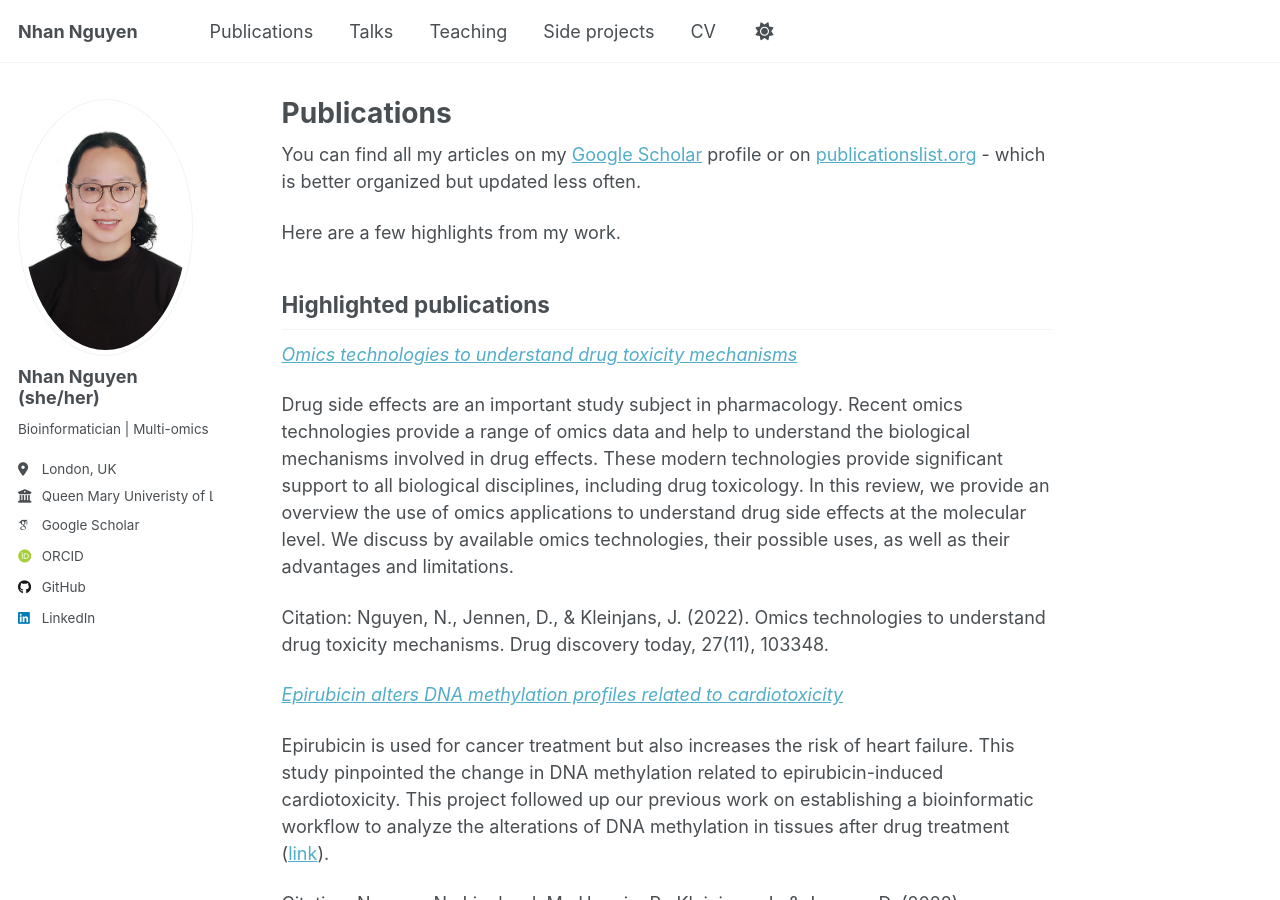
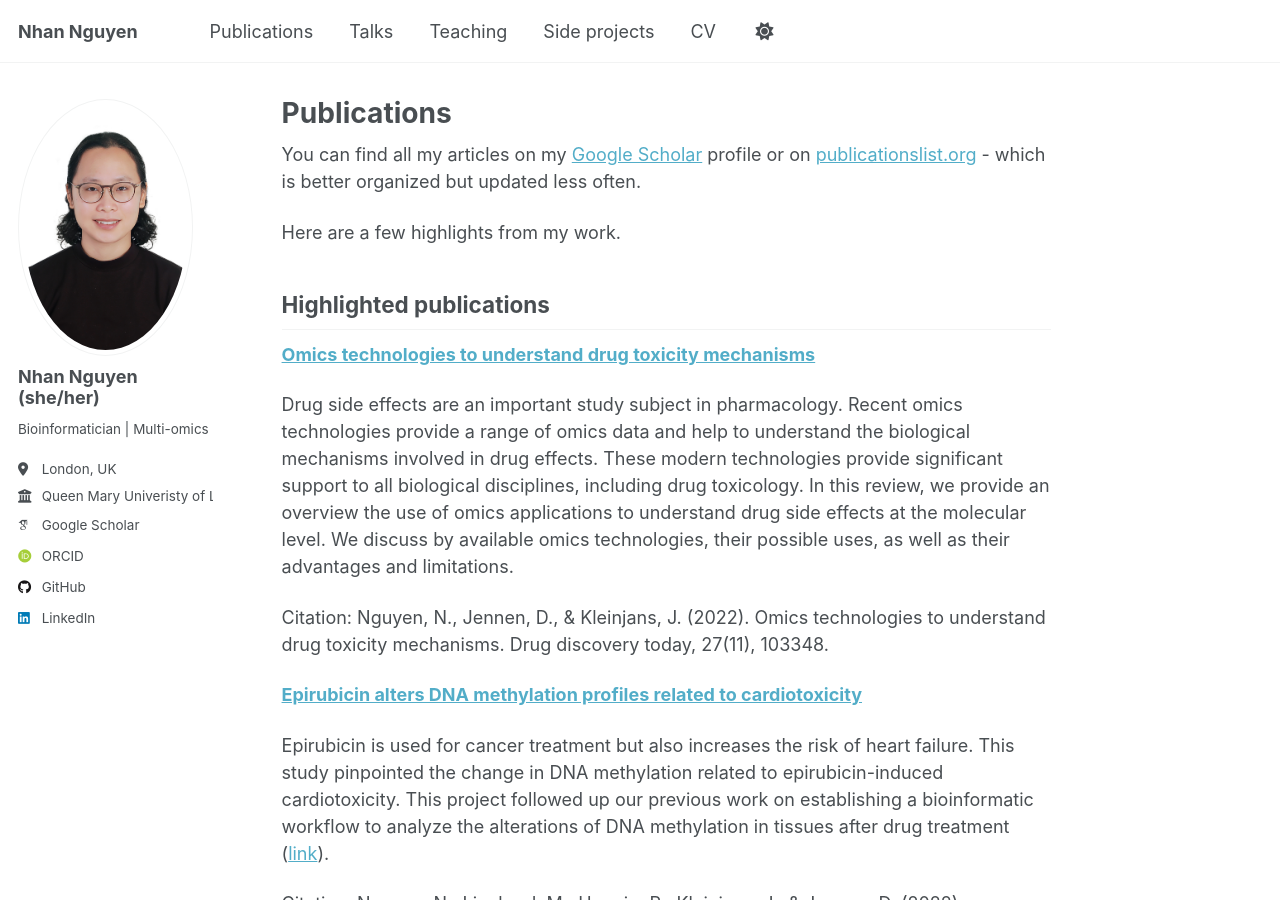
Before and after one commit to NhanNguyen000/NhanNguyen000.github.io, a Jekyll site: the page built from _pages/publications.md, in a window 1280 px wide and 900 px high. Built offline with Jekyll 4.4.1, drawn with Linux system fonts in a browser that asks for light colours; some web fonts are replaced; a script that is not in the unit is left out.

Commit message:
reset font format

```diff
--- a/_pages/publications.md
+++ b/_pages/publications.md
@@ -14,25 +14,25 @@ Highlighted publications
 ------
 
 
-*[Omics technologies to understand drug toxicity mechanisms](https://doi.org/10.1016/j.drudis.2022.103348)*
+**[Omics technologies to understand drug toxicity mechanisms](https://doi.org/10.1016/j.drudis.2022.103348)**
 
 Drug side effects are an important study subject in pharmacology. Recent omics technologies provide a range of omics data and help to understand the biological mechanisms involved in drug effects. These modern technologies provide significant support to all biological disciplines, including drug toxicology. In this review, we provide an overview the use of omics applications to understand drug side effects at the molecular level. We discuss by available omics technologies, their possible uses, as well as their advantages and limitations.
 
 Citation: Nguyen, N., Jennen, D., & Kleinjans, J. (2022). Omics technologies to understand drug toxicity mechanisms. Drug discovery today, 27(11), 103348.
 
-*[Epirubicin alters DNA methylation profiles related to cardiotoxicity](https://doi.org/10.31083/j.fbl2706173)*
+**[Epirubicin alters DNA methylation profiles related to cardiotoxicity](https://doi.org/10.31083/j.fbl2706173)**
 
 Epirubicin is used for cancer treatment but also increases the risk of heart failure. This study pinpointed the change in DNA methylation related to epirubicin-induced cardiotoxicity. This project followed up our previous work on establishing a bioinformatic workflow to analyze the alterations of DNA methylation in tissues after drug treatment ([link](https://doi.org/10.1145/3510427.3510437)).
 
 Citation: Nguyen, N., Lienhard, M., Herwig, R., Kleinjans, J., & Jennen, D. (2022). Epirubicin Alters DNA Methylation Profiles Related to Cardiotoxicity. Frontiers in bioscience (Landmark edition), 27(6), 173.
 
-*[Transcriptome analysis of long noncoding RNAs reveals their potential roles in anthracycline-induced cardiotoxicity](https://doi.org/10.1016/j.ncrna.2022.01.002)*
+**[Transcriptome analysis of long noncoding RNAs reveals their potential roles in anthracycline-induced cardiotoxicity](https://doi.org/10.1016/j.ncrna.2022.01.002)**
 
 This project unveiled the roles of long non-coding RNAs with their various biological functions and suggested long non-coding RNAs as a new perspective and a novel promising biomarker type to understand drug side effects.
 
 Citation: Nguyen, N., Souza, T., Kleinjans, J., & Jennen, D. (2022). Transcriptome analysis of long noncoding RNAs reveals their potential roles in anthracycline-induced cardiotoxicity. Non-coding RNA research, 7(2), 106–113.
 
-*[Translational proteomics analysis of anthracycline-induced cardiotoxicity from cardiac microtissues to human heart biopsies](https://doi.org/10.3389/fgene.2021.695625)*
+**[Translational proteomics analysis of anthracycline-induced cardiotoxicity from cardiac microtissues to human heart biopsies](https://doi.org/10.3389/fgene.2021.695625)**
 
 Anthracycline is an important drug family used in cancer chemotherapy but it also increases the risk of heart failure. This project analyzed the proteomics data and detected several proteins as potential targets for further anthracycline-induced cardiotoxicity investigation.
 
```
